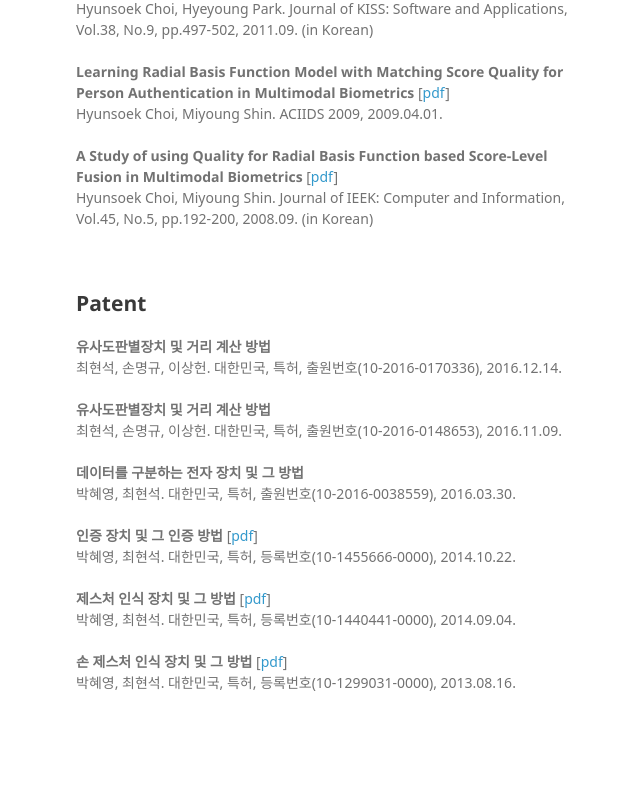
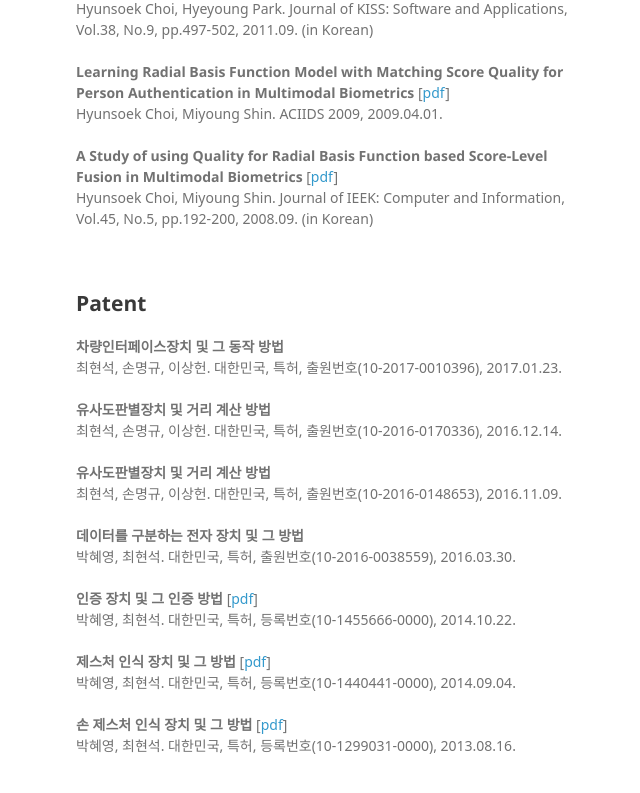
Before and after one commit to hschoi0705/hschoi0705.github.io, a plain HTML site: page index.html in a window 1280 px wide. Shown: the part 2249-3042 px from the top of the page, without its empty margins (494-1134 px from the left). Before the commit the page ends 3013 px from the top, so only its background shows below. Drawn offline with Linux system fonts and the light colour scheme; a web font is replaced by a local one.

Commit message:
특허 출원 1건 추가

```diff
--- a/index.html
+++ b/index.html
@@ -182,6 +182,11 @@
 			<h2>
 			<a id="Patent" class="anchor" href="#Patent" aria-hidden="true"><span aria-hidden="true" class="octicon octicon-link"></span></a>Patent</h2>
 
+			<b>차량인터페이스장치 및 그 동작 방법  </b>
+			<!--[<a href="http://kpat.kipris.or.kr/kpat/1020130022198.pdf?method=fullText&applno=1020130022198&pub_reg=P&correctionSeq=null&download=Y" target="_blank">pdf</a>]-->
+			<br/>최현석, 손명규, 이상헌.  대한민국, 특허, 출원번호(10-2017-0010396),  2017.01.23.
+			<br/><br/>
+
 			<b>유사도판별장치 및 거리 계산 방법  </b>
 			<!--[<a href="http://kpat.kipris.or.kr/kpat/1020130022198.pdf?method=fullText&applno=1020130022198&pub_reg=P&correctionSeq=null&download=Y" target="_blank">pdf</a>]-->
 			<br/>최현석, 손명규, 이상헌.  대한민국, 특허, 출원번호(10-2016-0170336),  2016.12.14.
```
